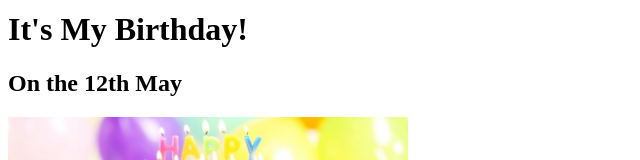
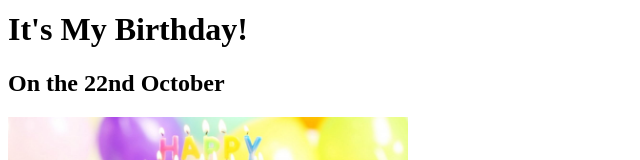
Before and after one commit to sumanth338/html_portfolio, a plain HTML site: page index.html in a window 1280 px wide. Shown: the part 486-646 px from the top of the page, without its empty margins (0-640 px from the left). Drawn offline with Linux system fonts and the light colour scheme.

Commit message:
Update index.html

```diff
--- a/index.html
+++ b/index.html
@@ -15,7 +15,7 @@
   <iframe src="movie-ranking.html" frameborder="0"></iframe>
   <h3><a href="birthday-invite.html">Birthday Invite Project</a></h3>
   <h1>It's My Birthday!</h1>
-<h2>On the 12th May</h2>
+<h2>On the 22nd October</h2>
 
 <img src="./peakpx.jpg"
   alt="purple birthday cake with candles" width="400px" />
```
